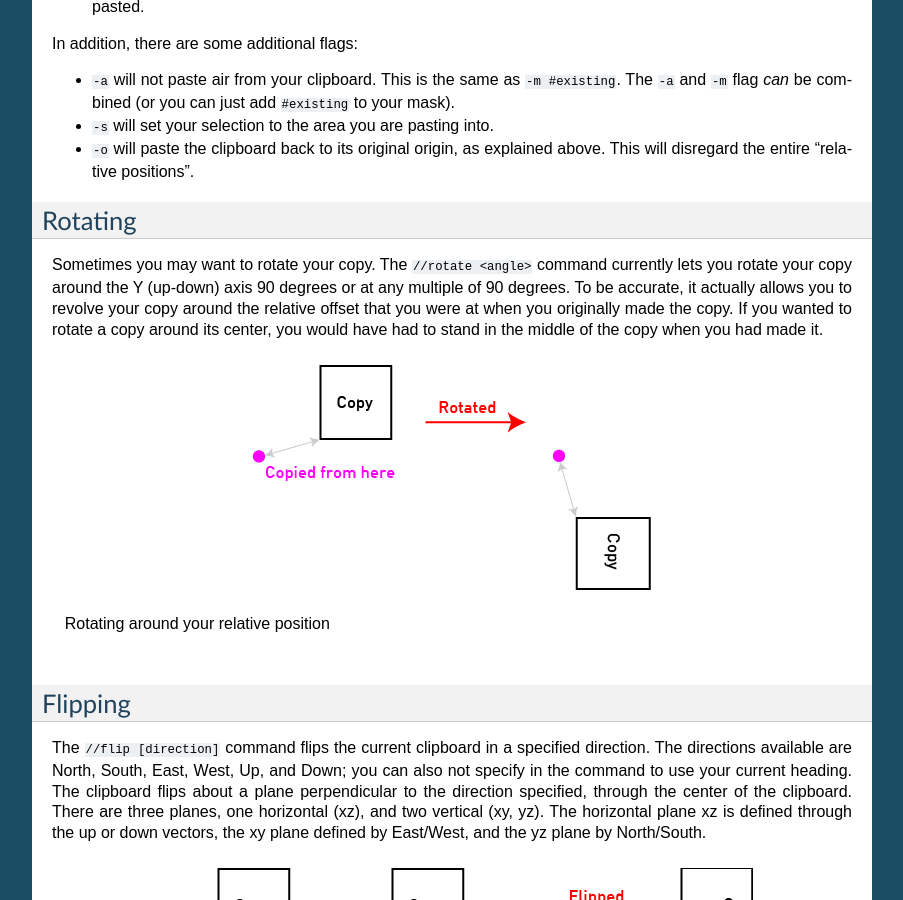
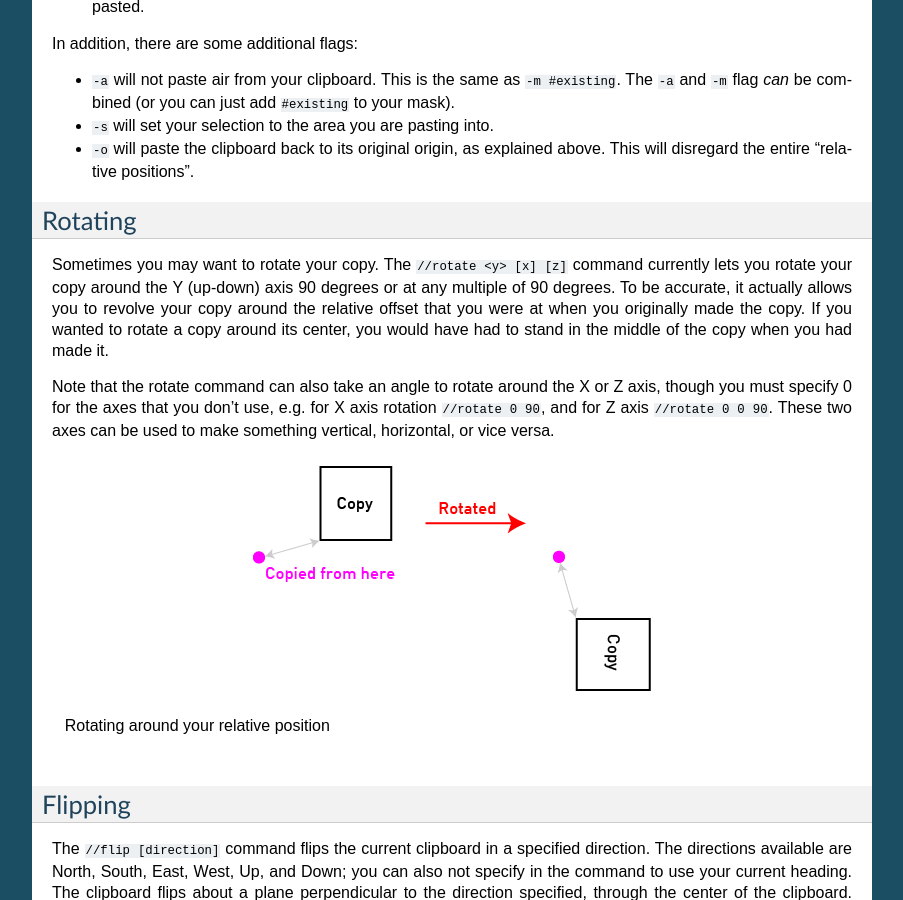
Before and after one commit to EngineHub/WorldEditDocs, a Sphinx documentation site: the page built from source/usage/clipboard.rst, in a window 1280 px wide and 900 px high, scrolled down 1491 px. Shown: the whole window, without its empty margins (198-1101 px from the left). Built offline with Sphinx 7.4.7, drawn with Linux system fonts in a browser that asks for light colours.

Commit message:
Some more config options, fixes

```diff
--- a/source/config.rst
+++ b/source/config.rst
@@ -37,7 +37,9 @@ Settings
     :header: Setting, Default, Description
     :widths: 12, 5, 30
 
+    defaultLocale,default,"The default locale to use for translations, defaults to the system locale."
     profile,false,"Whether to print out a blocks changed/time info after each operation."
+    traceUnflushedSessions,false,"Display a debug message when an edit isn't completed properly."
     disallowedBlocks,"<list of blocks>",A list of blocks that cannot be used in patterns (mostly physics blocks that will "pop off" and may severely lag or crash the server if thousands of items are spawned).
     defaultChangeLimit,-1,The default amount of blocks that can be set in one operation.
     maxChangeLimit,-1,The maximum amount of blocks for the change limit (set with ``//limit`` in-game)
@@ -46,6 +48,7 @@ Settings
     defaultMaxPolyhedronPoints,-1,
     maxPolyhedronPoints,20,
     snapshotRepo,,"If not left empty, the directory name to look for snapshots"
+    snapshotsExperimental,false,"If true, uses the new snapshot code. Try it out and report bugs!"
     maxRadius,-1,"Maximum radius of commands that take a radius"
     maxSuperPickaxeSize,5,"Maximum size of super pickaxe tools"
     maxBrushRadius,6,"Maximum size of brushes"
@@ -71,3 +74,5 @@ Settings
     butcherDefaultRadius,-1,The default radius of the ``/butcher`` command (-1 for infinite)
     butcherMaxRadius,-1,The maximum radius of the ``/butcher`` command
     serverSideCUI,true,Whether to allow the usage of ``//drawsel``
+    defaultVerticalHeight,256,"The height to use for commands that take an optional height."
+    extendedYLimit,false,"If true, use slower but unbounded positions. This should only be needed with a mod that extends the height limit."
--- a/source/usage/clipboard.rst
+++ b/source/usage/clipboard.rst
@@ -50,7 +50,14 @@ In addition, there are some additional flags:
 Rotating
 ~~~~~~~~
 
-Sometimes you may want to rotate your copy. The ``//rotate <angle>`` command currently lets you rotate your copy around the Y (up-down) axis 90 degrees or at any multiple of 90 degrees. To be accurate, it actually allows you to revolve your copy around the relative offset that you were at when you originally made the copy. If you wanted to rotate a copy around its center, you would have had to stand in the middle of the copy when you had made it.
+Sometimes you may want to rotate your copy. The ``//rotate <y> [x] [z]`` command currently lets you rotate your copy
+around the Y (up-down) axis 90 degrees or at any multiple of 90 degrees. To be accurate, it actually allows you to
+revolve your copy around the relative offset that you were at when you originally made the copy. If you wanted to rotate
+a copy around its center, you would have had to stand in the middle of the copy when you had made it.
+
+Note that the rotate command can also take an angle to rotate around the X or Z axis, though you must specify 0 for the
+axes that you don't use, e.g. for X axis rotation ``//rotate 0 90``, and for Z axis ``//rotate 0 0 90``. These two axes
+can be used to make something vertical, horizontal, or vice versa.
 
 .. figure:: /images/clipboard/rotate.png
 
--- a/source/usage/generation.rst
+++ b/source/usage/generation.rst
@@ -171,6 +171,7 @@ Shape Examples
 Generating Biome Shapes
 ~~~~~~~~~~~~~~~~~~~~~~~
 
-Just like the generate command, you can use an expression to set a biome in a particular shape. This uses the same syntax as above, but takes a biome id instead of a pattern. It currently only uses ``x`` and ``z`` as inputs.
+Just like the generate command, you can use an expression to set a biome in a particular shape. This uses the same syntax as above, but takes a biome id instead of a pattern.
 
-.. note:: As of Minecraft 1.15, biomes are stored in 3 dimensions. However, neither Minecraft nor WorldEdit can fully use this format yet, so biomes are still just treated as full columns.
+.. note:: As of Minecraft 1.15, biomes are stored in 3 dimensions. Since 1.16, WorldEdit uses the full 3D biomes, but
+          there are some new limitations from Mojang. See :ref:`setting-biomes` for more details.
--- a/source/usage/regions/regionops.rst
+++ b/source/usage/regions/regionops.rst
@@ -184,6 +184,8 @@ By default, coordinates are normalized from -1 to 1 on each axis, from the min t
         //deform swap(x,y)
 
 
+.. _setting-biomes:
+
 Setting Biomes
 --------------
 
```
